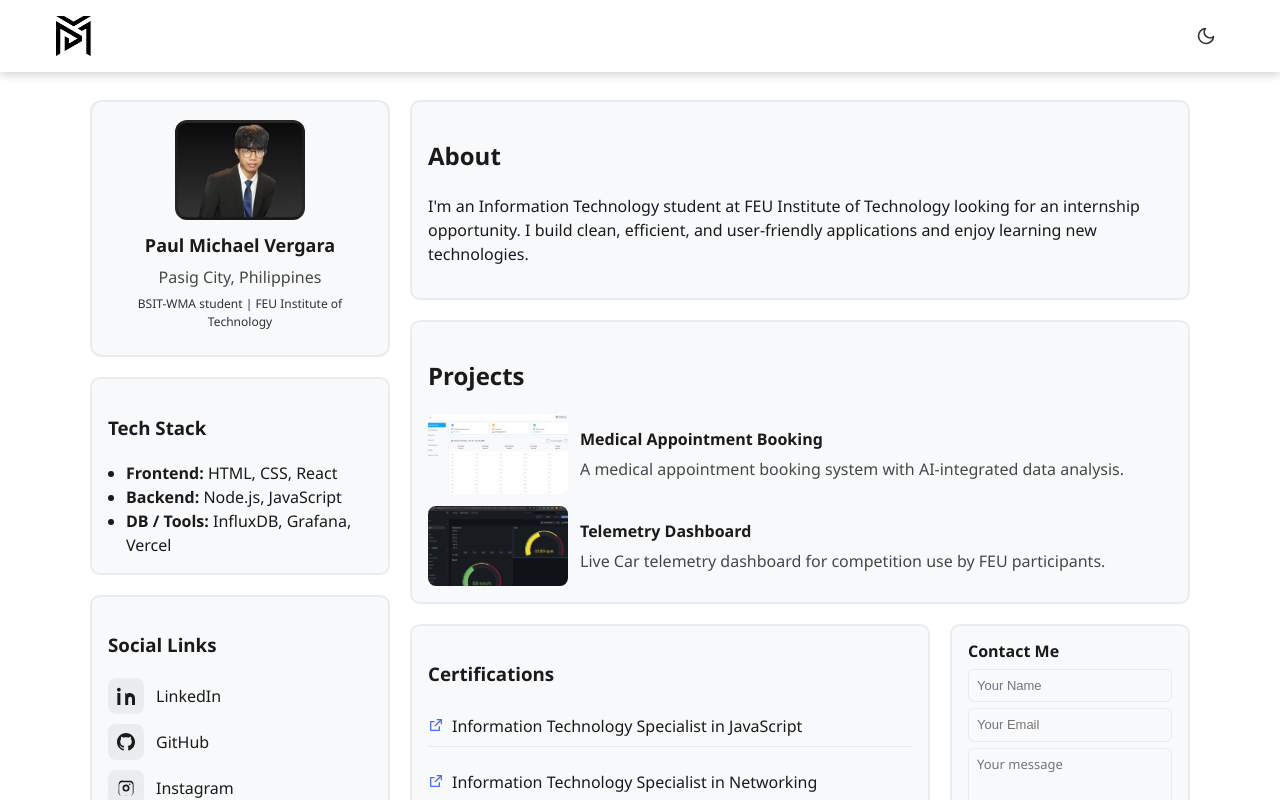
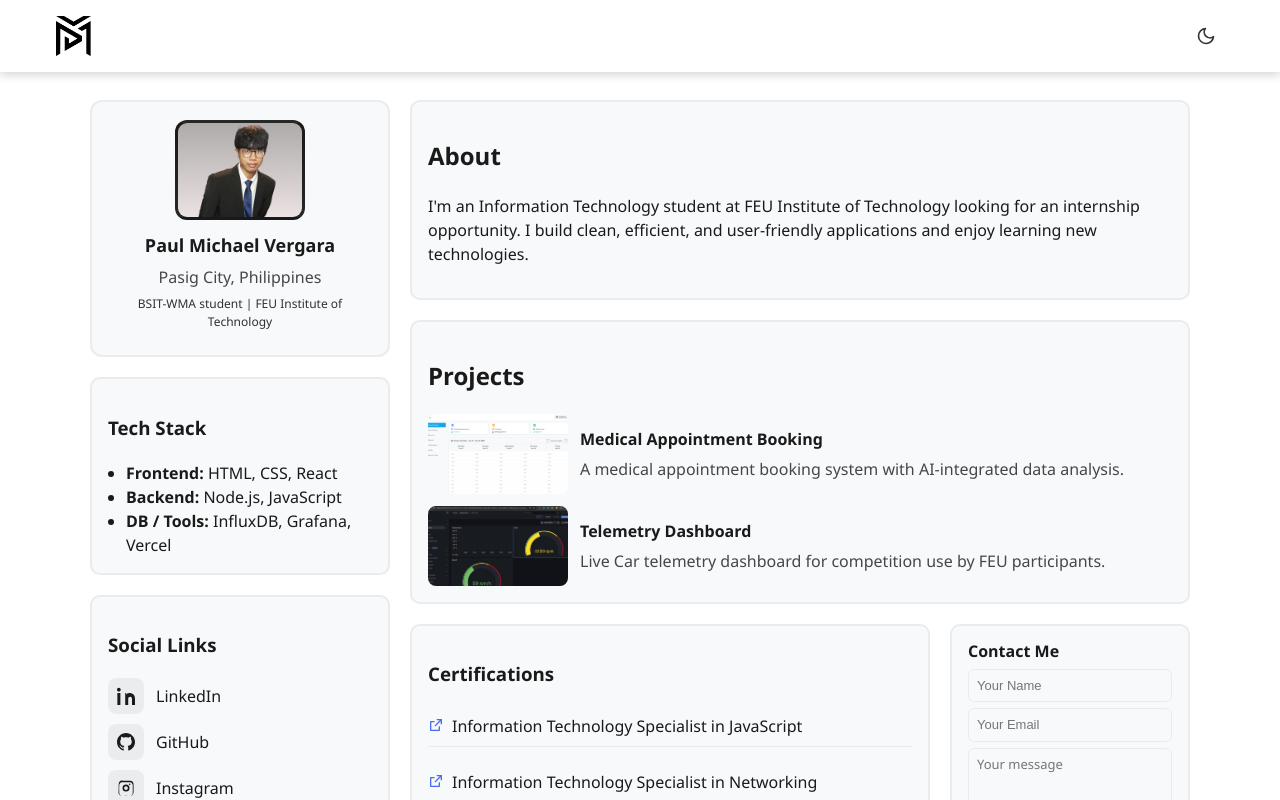
Before and after one commit to PaulMichaelVergara/personal-website, a React (Create React App) app: page / in a window 1280 px wide. Shown: the top 800 px of the page. Built offline with nearby package versions, Linux system fonts and the light colour scheme.

Commit message:
profile image adjustment

```diff
--- a/src/App.js
+++ b/src/App.js
@@ -21,6 +21,7 @@ const ThemeWrapper = ({ children }) => {
 };
 
 function AppContent() {
+  const { isDarkMode } = useTheme();
   return (
     <div className="site-root">
       <Navbar />
@@ -28,7 +29,7 @@ function AppContent() {
         <aside className="sidebar">
           <div className="profile-card">
             <img
-              src='/prof.png'
+              src={isDarkMode ? '/prof.png' : '/proflight.png'}
               alt="Profile"
               className="profile-img"
             />
```
Also changed, not shown: public/proflight.png (added).
